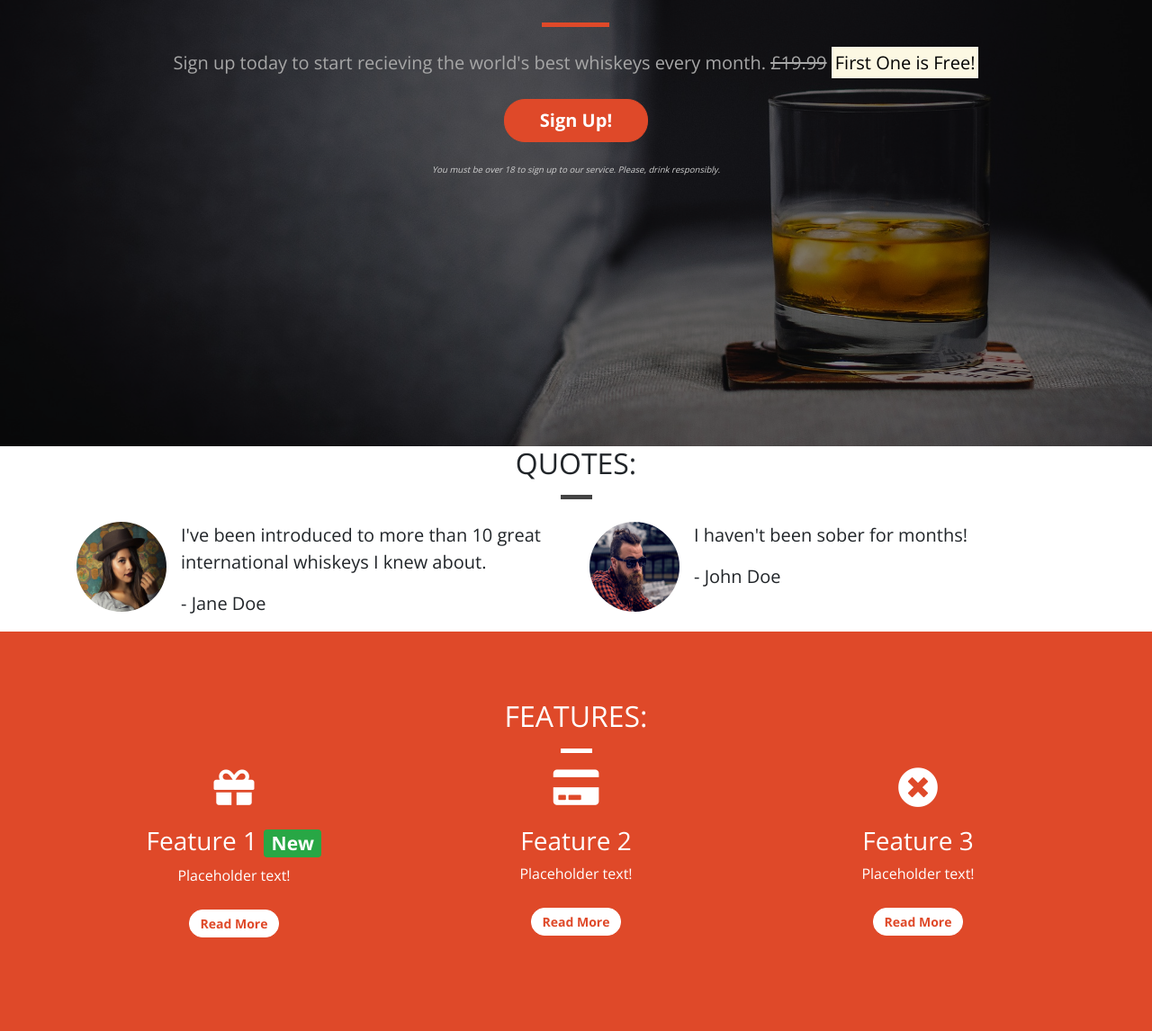
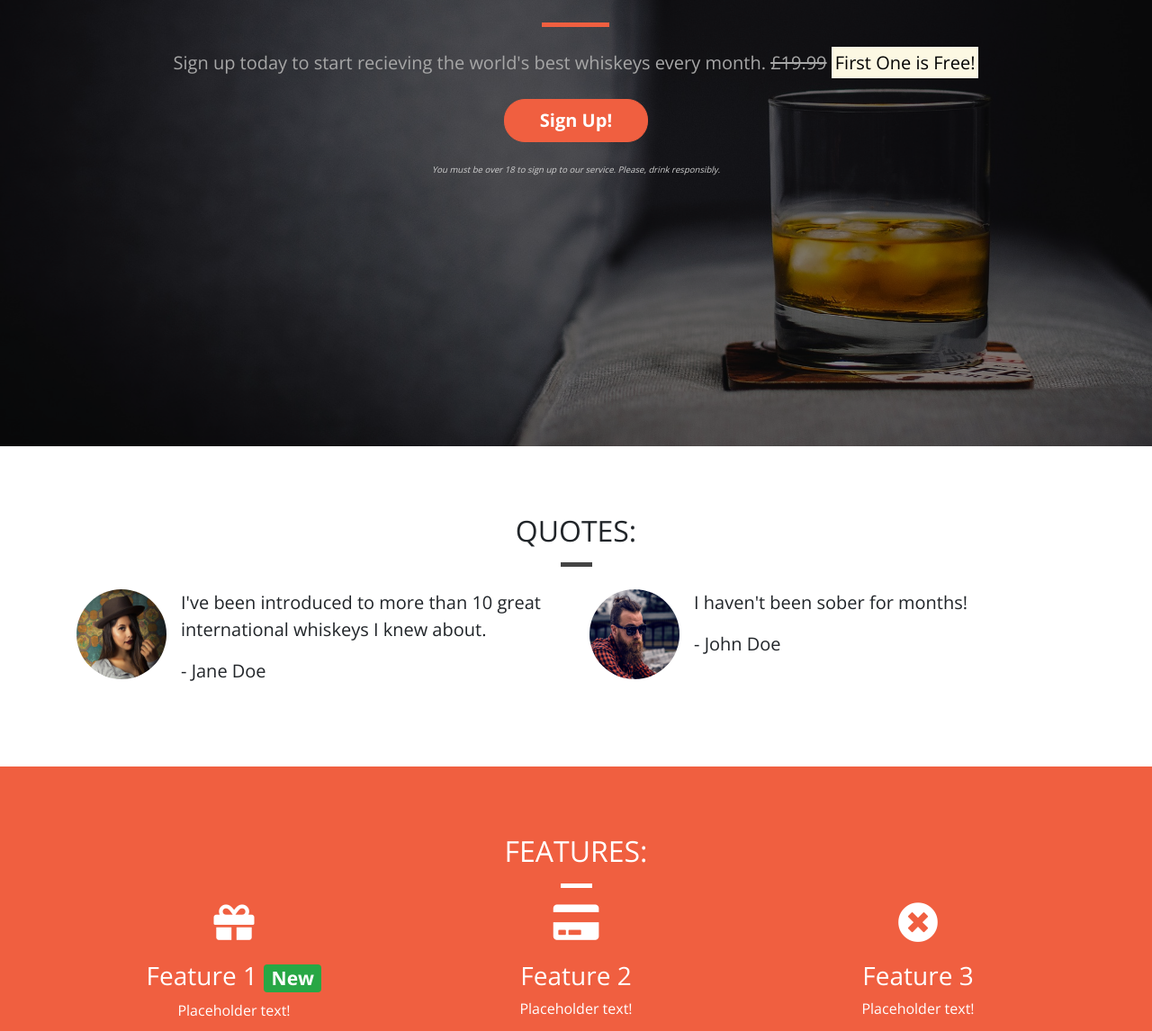
Before and after one commit to MichaelWarner32/warner.mike32-gmail.com, a plain HTML site: page index.html in a window 1280 px wide. Shown: the part 304-1450 px from the top of the page at 90% size. Drawn offline with nearby package versions, Linux system fonts and the light colour scheme.

Commit message:
Final touch ups and styling

```diff
--- a/css/style.css
+++ b/css/style.css
@@ -5,7 +5,7 @@ body {
 .container-wrapper {}
 
 .container-wrapper--red {
-    background-color: #df4929;
+    background-color: #f05f40;
     color: white;
 }
 
@@ -17,7 +17,7 @@ body {
 .site-wide-alert {
     border-radius: 0;
     margin-bottom: 0;
-    padding: 0;
+    padding: 5px 15px;
     background-color: #eec802;
     border-color: #eec802;
 }
@@ -25,7 +25,7 @@ body {
 .callout-container{
     height:100vh;
 
-    background: url('../images/whiskey-background.jpg') no-repeat bottom right fixed;
+    background: url("../images/whiskey-background.jpg") no-repeat bottom right fixed;
     -webkit-background-size: cover;
     -moz-background-size: cover;
     -o-background-size: cover;
@@ -78,7 +78,7 @@ body {
 }
 
 .block-divider--orange {
-    background-color: #df4929;
+    background-color: #f05f40;
 }
 
 .block-divider--white {
@@ -159,8 +159,8 @@ body {
 
 .btn--red {
     color: white;
-    background-color: #df4929;
-    border-color: #df4929;
+    background-color: #f05f40;
+    border-color: #f05f40;
 }
 
 .btn--red:hover,
@@ -190,5 +190,5 @@ body {
     min-width: 100px;
     font-weight: bold;
     margin-top: 10px;
-    color: #df4929;
+    color: #f05f40;
 }
--- a/index.html
+++ b/index.html
@@ -68,7 +68,9 @@
                         <s class="d-none d-sm-inline">£19.99</s>
                         <span class="d-inline d-sm-none"><br></span>
                         <strong><mark>First One is Free!</mark></strong></p>
-                    <p><button class="btn btn-lg btn--cta btn--red" data-toggle="modal" data-target="#signUpModal"> Sign Up!</button></p>
+                    <p>
+                        <button class="btn btn-lg btn--cta btn--red" data-toggle="modal" data-target="#signUpModal"> Sign Up!</button>
+                    </p>
                     <p class="text-muted"><small>You must be over 18 to sign up to our service. Please, drink responsibly.</small></p>
                 </section>
             </div>
@@ -78,12 +80,12 @@
 
     <!-- Quotes -->
     <div class="container-wrapper">
-        <div class="container quotes-container">
+        <div class="container quotes-container content-container">
             <section class="quotes">
                 <div class="row>">
                     <div class="col-12 page-header">
                         <h2 class="text-uppercase">Quotes:</h2>
-                    <hr class="block-divider block-divider--short"/>
+                        <hr class="block-divider block-divider--short" />
                     </div>
                 </div>
                 <div class="row">
@@ -126,7 +128,7 @@
                 <div class="row">
                     <div class="col-12 page-header">
                         <h2 class="text-uppercase">Features:</h2>
-                    <hr class="block-divider block-divider--short block-divider--white"/>
+                        <hr class="block-divider block-divider--short block-divider--white" />
                     </div>
                 </div>
                 <div class="row">
@@ -181,9 +183,9 @@
                         </div>
                         <div class="form-group">
                             <label for="repeatPassword">Repeat Password</label>
-    <input type="password" class="form-control" id="repeatPassword" placeholder="RepeatPassword">
+                            <input type="password" class="form-control" id="repeatPassword" placeholder="Repeat Password">
                         </div>
-  <button type="submit" class="btn btn-success">Submit</button>
+                        <button type="submit" class="btn btn--cta btn--red">Submit</button>
                     </form>
                 </div>
             </div>
```
Lines whose indentation alone changed are shown as unchanged.
